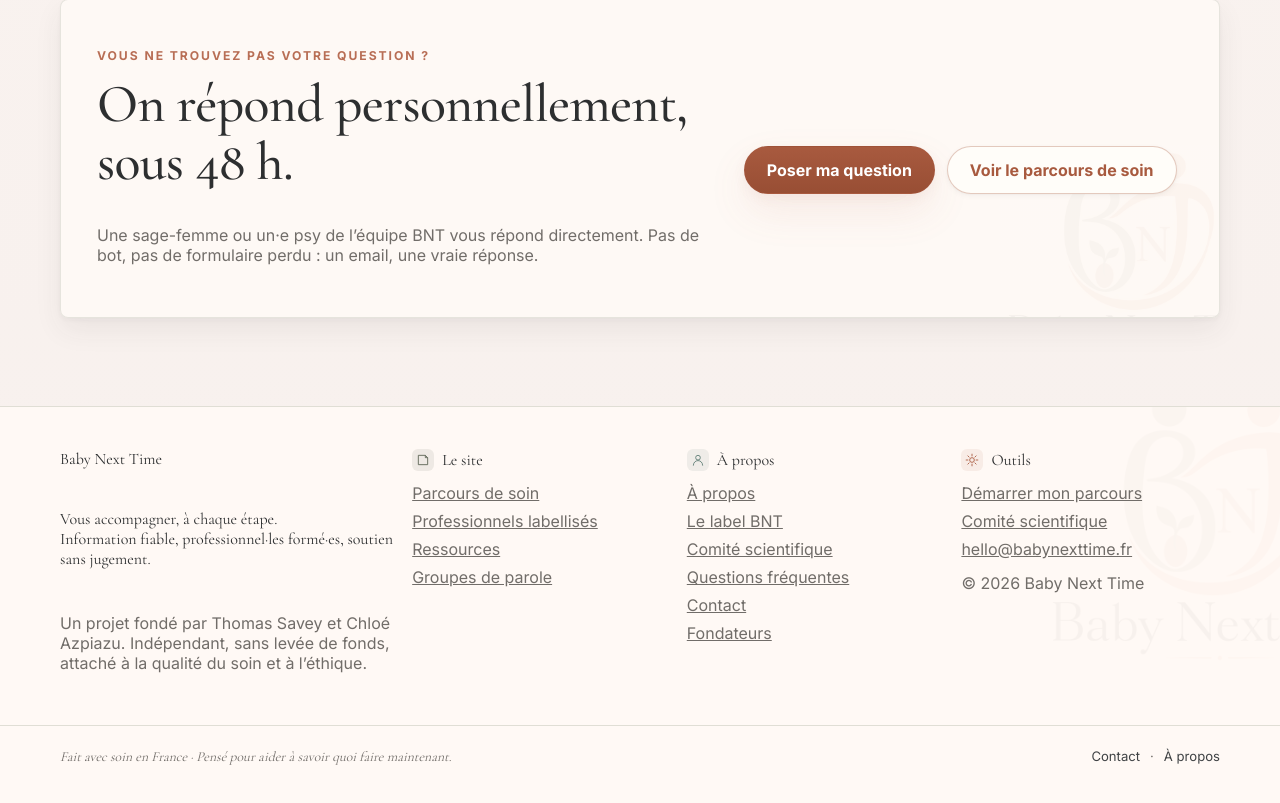
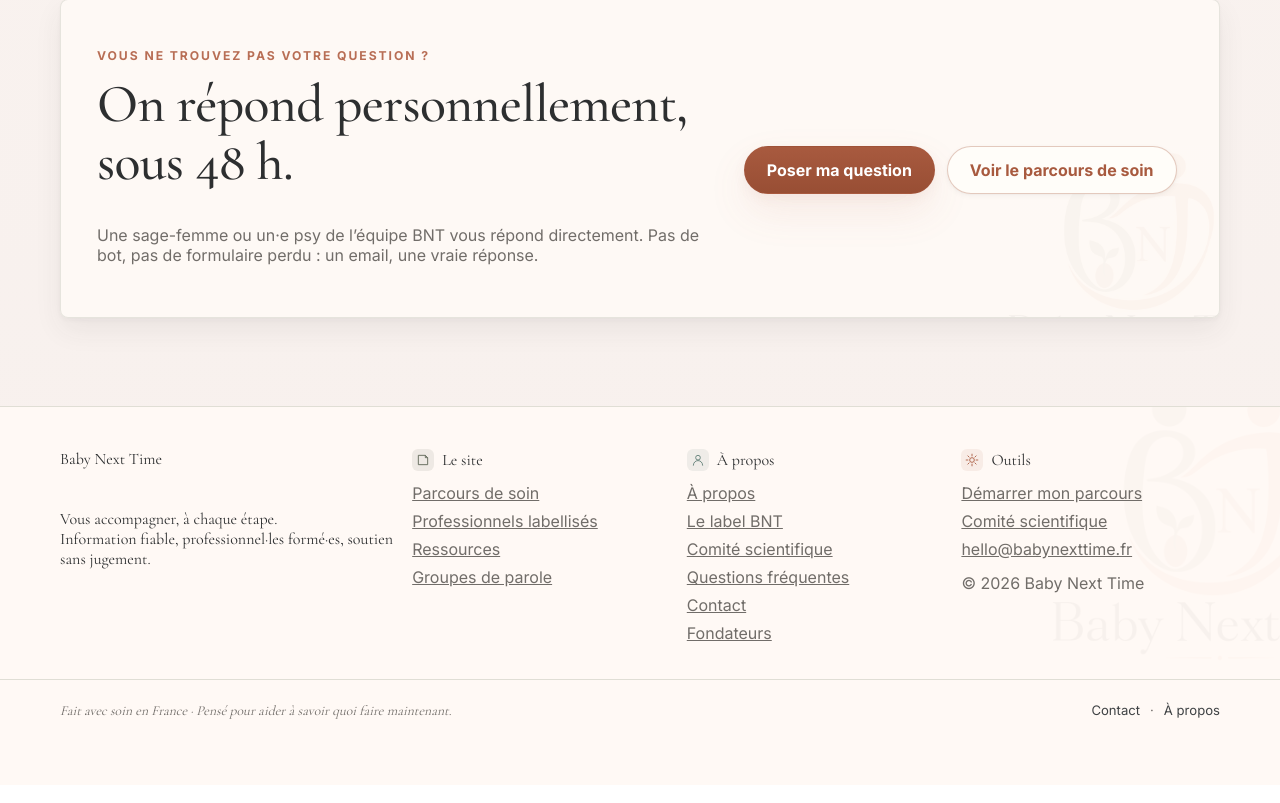
Before and after one commit to thomassmonrendezvousveto-code/BNT, a Next.js app in the folder apps/web/: page /faq in a window 1280 px wide. Shown: the part 6294-7097 px from the top of the page. Built offline with nearby package versions, Linux system fonts and the light colour scheme.

Commit message:
Footer : retrait de la mention fondateurs

```diff
--- a/apps/web/src/app/layout.tsx
+++ b/apps/web/src/app/layout.tsx
@@ -63,10 +63,6 @@ export default function RootLayout({ children }: Readonly<{ children: React.Reac
                   Vous accompagner, à chaque étape.
                   <br />
                   Information fiable, professionnel·les formé·es, soutien sans jugement.
-                </p>
-                <p className="footer-copy">
-                  Un projet fondé par Thomas Savey et Chloé Azpiazu. Indépendant, sans levée de fonds, attaché à la
-                  qualité du soin et à l’éthique.
                 </p>
               </div>
 
```
